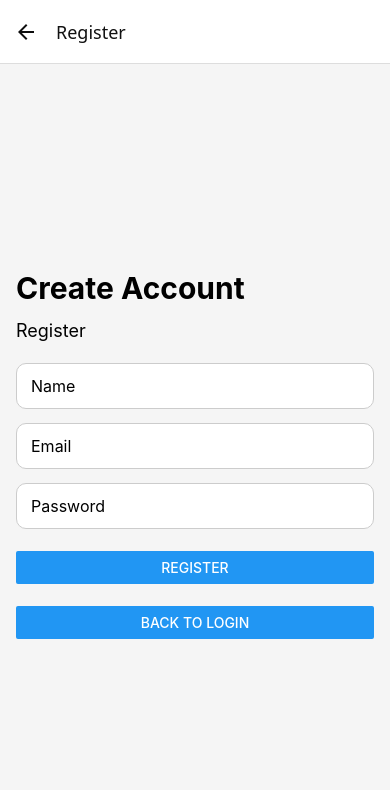
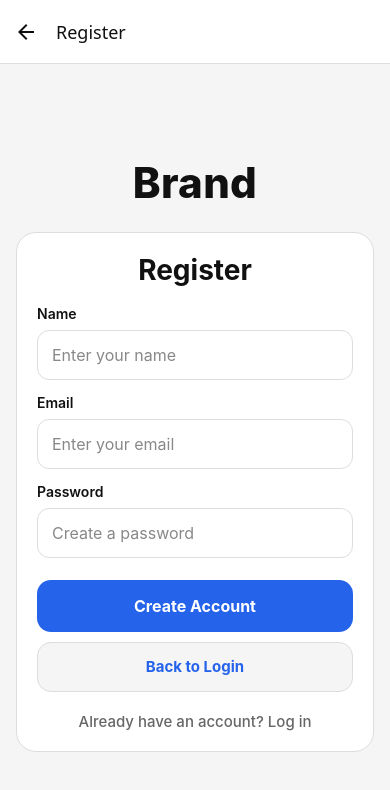
Before and after one commit to ava-03/4447_AG_TravelPlanner, a React Native app: screen /Register in a window 390 px wide. Shown: the top 790 px of the page. Built offline with nearby package versions, Linux system fonts and the light colour scheme; what expo-sqlite, react-native-worklets would draw is missing.

Commit message:
commit (login/ register)

```diff
--- a/screens/Login.tsx
+++ b/screens/Login.tsx
@@ -1,6 +1,17 @@
 import { useState } from 'react';
-import { Alert, Button, StyleSheet, Text, TextInput, View } from 'react-native';
+import {
+  ActivityIndicator,
+  Alert,
+  KeyboardAvoidingView,
+  Platform,
+  Pressable,
+  StyleSheet,
+  Text,
+  TextInput,
+  View,
+} from 'react-native';
 import ScreenContainer from '../components/ScreenContainer';
+import { useTheme } from '../theme/ThemeContext';
 import { loginUser } from '../utils/auth';
 import { setCurrentUserId } from '../utils/authStorage';
 
@@ -9,6 +20,8 @@ type Props = {
 };
 
 export default function Login({ navigation }: Props) {
+  const { colors, themeMode } = useTheme();
+
   const [email, setEmail] = useState('');
   const [password, setPassword] = useState('');
   const [loading, setLoading] = useState(false);
@@ -22,7 +35,11 @@ export default function Login({ navigation }: Props) {
         return;
       }
 
-      const user = await loginUser({ email, password });
+      const user = await loginUser({
+        email: email.trim(),
+        password: password.trim(),
+      });
+
       await setCurrentUserId(user.id);
 
       navigation.reset({
@@ -40,64 +57,172 @@ export default function Login({ navigation }: Props) {
 
   return (
     <ScreenContainer>
+      <KeyboardAvoidingView
+        style={styles.flex}
+        behavior={Platform.OS === 'ios' ? 'padding' : undefined}
+      >
         <View style={styles.container}>
-        <Text style={styles.title}>Trip Planner</Text>
-        <Text style={styles.subtitle}>Login</Text>
+          <View style={styles.hero}>
+            <Text style={[styles.brand, { color: colors.text }]}>Brand</Text>
+          </View>
 
+          <View
+            style={[
+              styles.card,
+              {
+                backgroundColor: colors.card,
+                borderColor: colors.border,
+              },
+            ]}
+          >
+            <Text style={[styles.cardTitle, { color: colors.text }]}>Login</Text>
+
+            <View style={styles.formGroup}>
+              <Text style={[styles.label, { color: colors.text }]}>Email</Text>
               <TextInput
-          style={styles.input}
-          placeholder="Email"
+                style={[
+                  styles.input,
+                  {
+                    backgroundColor: colors.input,
+                    borderColor: colors.border,
+                    color: colors.text,
+                  },
+                ]}
+                placeholder="Enter your email"
+                placeholderTextColor={colors.placeholder}
                 value={email}
                 onChangeText={setEmail}
                 autoCapitalize="none"
                 keyboardType="email-address"
                 accessibilityLabel="Email input"
               />
+            </View>
 
+            <View style={styles.formGroup}>
+              <Text style={[styles.label, { color: colors.text }]}>Password</Text>
               <TextInput
-          style={styles.input}
-          placeholder="Password"
+                style={[
+                  styles.input,
+                  {
+                    backgroundColor: colors.input,
+                    borderColor: colors.border,
+                    color: colors.text,
+                  },
+                ]}
+                placeholder="Enter your password"
+                placeholderTextColor={colors.placeholder}
                 value={password}
                 onChangeText={setPassword}
                 secureTextEntry
                 accessibilityLabel="Password input"
               />
-
-        <View style={styles.buttonSpacing}>
-          <Button title={loading ? 'Logging in...' : 'Login'} onPress={handleLogin} disabled={loading} />
             </View>
 
-        <Button title="Go to Register" onPress={() => navigation.navigate('Register')} />
+            <Pressable
+              style={[
+                styles.primaryButton,
+                {
+                  backgroundColor: colors.accent,
+                  opacity: loading ? 0.7 : 1,
+                },
+              ]}
+              onPress={handleLogin}
+              disabled={loading}
+            >
+              {loading ? (
+                <ActivityIndicator color={themeMode === 'dark' ? '#0f1115' : '#ffffff'} />
+              ) : (
+                <Text
+                  style={[
+                    styles.primaryButtonText,
+                    { color: themeMode === 'dark' ? '#0f1115' : '#ffffff' },
+                  ]}
+                >
+                  Login
+                </Text>
+              )}
+            </Pressable>
+
+            <Pressable
+              style={styles.linkButton}
+              onPress={() => navigation.navigate('Register')}
+              disabled={loading}
+            >
+              <Text style={[styles.linkText, { color: colors.accent }]}>
+                Don&apos;t have an account? Register
+              </Text>
+            </Pressable>
           </View>
+        </View>
+      </KeyboardAvoidingView>
     </ScreenContainer>
   );
 }
 
 const styles = StyleSheet.create({
+  flex: {
+    flex: 1,
+  },
   container: {
     flex: 1,
     justifyContent: 'center',
-    gap: 14,
+    paddingVertical: 24,
   },
-  title: {
-    fontSize: 32,
+  hero: {
+    marginBottom: 24,
+    alignItems: 'center',
+  },
+  brand: {
+    fontSize: 42,
+    fontWeight: '800',
+    letterSpacing: 0.3,
+    textAlign: 'center',
+  },
+  card: {
+    borderWidth: 1,
+    borderRadius: 20,
+    padding: 20,
+  },
+  cardTitle: {
+    fontSize: 28,
     fontWeight: '700',
+    marginBottom: 18,
+    textAlign: 'center',
   },
-  subtitle: {
-    fontSize: 18,
+  formGroup: {
+    marginBottom: 14,
+  },
+  label: {
+    fontSize: 14,
+    fontWeight: '600',
     marginBottom: 8,
   },
   input: {
     borderWidth: 1,
-    borderColor: '#ccc',
-    borderRadius: 10,
+    borderRadius: 12,
     paddingHorizontal: 14,
-    paddingVertical: 12,
+    paddingVertical: 14,
     fontSize: 16,
-    backgroundColor: '#fff',
   },
-  buttonSpacing: {
+  primaryButton: {
+    minHeight: 52,
+    borderRadius: 14,
+    alignItems: 'center',
+    justifyContent: 'center',
     marginTop: 8,
-    marginBottom: 8,
+  },
+  primaryButtonText: {
+    fontSize: 16,
+    fontWeight: '700',
+  },
+  linkButton: {
+    alignItems: 'center',
+    marginTop: 18,
+    paddingTop: 4,
+  },
+  linkText: {
+    fontSize: 15,
+    fontWeight: '600',
+    textAlign: 'center',
   },
 });
--- a/screens/Register.tsx
+++ b/screens/Register.tsx
@@ -1,6 +1,17 @@
 import { useState } from 'react';
-import { Alert, Button, StyleSheet, Text, TextInput, View } from 'react-native';
+import {
+  ActivityIndicator,
+  Alert,
+  KeyboardAvoidingView,
+  Platform,
+  Pressable,
+  StyleSheet,
+  Text,
+  TextInput,
+  View,
+} from 'react-native';
 import ScreenContainer from '../components/ScreenContainer';
+import { useTheme } from '../theme/ThemeContext';
 import { registerUser } from '../utils/auth';
 import { setCurrentUserId } from '../utils/authStorage';
 
@@ -9,6 +20,8 @@ type Props = {
 };
 
 export default function Register({ navigation }: Props) {
+  const { colors, themeMode } = useTheme();
+
   const [name, setName] = useState('');
   const [email, setEmail] = useState('');
   const [password, setPassword] = useState('');
@@ -23,7 +36,12 @@ export default function Register({ navigation }: Props) {
         return;
       }
 
-      const user = await registerUser({ name, email, password });
+      const user = await registerUser({
+        name: name.trim(),
+        email: email.trim(),
+        password: password.trim(),
+      });
+
       await setCurrentUserId(user.id);
 
       navigation.reset({
@@ -41,76 +59,219 @@ export default function Register({ navigation }: Props) {
 
   return (
     <ScreenContainer>
+      <KeyboardAvoidingView
+        style={styles.flex}
+        behavior={Platform.OS === 'ios' ? 'padding' : undefined}
+      >
         <View style={styles.container}>
-        <Text style={styles.title}>Create Account</Text>
-        <Text style={styles.subtitle}>Register</Text>
+          <View style={styles.hero}>
+            <Text style={[styles.brand, { color: colors.text }]}>Brand</Text>
+          </View>
 
+          <View
+            style={[
+              styles.card,
+              {
+                backgroundColor: colors.card,
+                borderColor: colors.border,
+              },
+            ]}
+          >
+            <Text style={[styles.cardTitle, { color: colors.text }]}>Register</Text>
+
+            <View style={styles.formGroup}>
+              <Text style={[styles.label, { color: colors.text }]}>Name</Text>
               <TextInput
-          style={styles.input}
-          placeholder="Name"
+                style={[
+                  styles.input,
+                  {
+                    backgroundColor: colors.input,
+                    borderColor: colors.border,
+                    color: colors.text,
+                  },
+                ]}
+                placeholder="Enter your name"
+                placeholderTextColor={colors.placeholder}
                 value={name}
                 onChangeText={setName}
                 accessibilityLabel="Name input"
               />
+            </View>
 
+            <View style={styles.formGroup}>
+              <Text style={[styles.label, { color: colors.text }]}>Email</Text>
               <TextInput
-          style={styles.input}
-          placeholder="Email"
+                style={[
+                  styles.input,
+                  {
+                    backgroundColor: colors.input,
+                    borderColor: colors.border,
+                    color: colors.text,
+                  },
+                ]}
+                placeholder="Enter your email"
+                placeholderTextColor={colors.placeholder}
                 value={email}
                 onChangeText={setEmail}
                 autoCapitalize="none"
                 keyboardType="email-address"
                 accessibilityLabel="Email input"
               />
+            </View>
 
+            <View style={styles.formGroup}>
+              <Text style={[styles.label, { color: colors.text }]}>Password</Text>
               <TextInput
-          style={styles.input}
-          placeholder="Password"
+                style={[
+                  styles.input,
+                  {
+                    backgroundColor: colors.input,
+                    borderColor: colors.border,
+                    color: colors.text,
+                  },
+                ]}
+                placeholder="Create a password"
+                placeholderTextColor={colors.placeholder}
                 value={password}
                 onChangeText={setPassword}
                 secureTextEntry
                 accessibilityLabel="Password input"
               />
+            </View>
 
-        <View style={styles.buttonSpacing}>
-          <Button
-            title={loading ? 'Registering...' : 'Register'}
+            <Pressable
+              style={[
+                styles.primaryButton,
+                {
+                  backgroundColor: colors.accent,
+                  opacity: loading ? 0.7 : 1,
+                },
+              ]}
               onPress={handleRegister}
               disabled={loading}
-          />
+            >
+              {loading ? (
+                <ActivityIndicator color={themeMode === 'dark' ? '#0f1115' : '#ffffff'} />
+              ) : (
+                <Text
+                  style={[
+                    styles.primaryButtonText,
+                    { color: themeMode === 'dark' ? '#0f1115' : '#ffffff' },
+                  ]}
+                >
+                  Create Account
+                </Text>
+              )}
+            </Pressable>
+
+            <Pressable
+              style={[
+                styles.secondaryButton,
+                {
+                  backgroundColor: colors.background,
+                  borderColor: colors.border,
+                },
+              ]}
+              onPress={() => navigation.goBack()}
+              disabled={loading}
+            >
+              <Text style={[styles.secondaryButtonText, { color: colors.accent }]}>
+                Back to Login
+              </Text>
+            </Pressable>
+
+            <Pressable
+              style={styles.linkButton}
+              onPress={() => navigation.goBack()}
+              disabled={loading}
+            >
+              <Text style={[styles.linkText, { color: colors.subtext }]}>
+                Already have an account? Log in
+              </Text>
+            </Pressable>
           </View>
-
-        <Button title="Back to Login" onPress={() => navigation.goBack()} />
         </View>
+      </KeyboardAvoidingView>
     </ScreenContainer>
   );
 }
 
 const styles = StyleSheet.create({
+  flex: {
+    flex: 1,
+  },
   container: {
     flex: 1,
     justifyContent: 'center',
-    gap: 14,
+    paddingVertical: 24,
   },
-  title: {
-    fontSize: 30,
+  hero: {
+    marginBottom: 24,
+    alignItems: 'center',
+  },
+  brand: {
+    fontSize: 42,
+    fontWeight: '800',
+    letterSpacing: 0.3,
+    textAlign: 'center',
+  },
+  card: {
+    borderWidth: 1,
+    borderRadius: 20,
+    padding: 20,
+  },
+  cardTitle: {
+    fontSize: 28,
     fontWeight: '700',
+    marginBottom: 18,
+    textAlign: 'center',
   },
-  subtitle: {
-    fontSize: 18,
+  formGroup: {
+    marginBottom: 14,
+  },
+  label: {
+    fontSize: 14,
+    fontWeight: '600',
     marginBottom: 8,
   },
   input: {
     borderWidth: 1,
-    borderColor: '#ccc',
-    borderRadius: 10,
+    borderRadius: 12,
     paddingHorizontal: 14,
-    paddingVertical: 12,
+    paddingVertical: 14,
     fontSize: 16,
-    backgroundColor: '#fff',
   },
-  buttonSpacing: {
+  primaryButton: {
+    minHeight: 52,
+    borderRadius: 14,
+    alignItems: 'center',
+    justifyContent: 'center',
     marginTop: 8,
-    marginBottom: 8,
+  },
+  primaryButtonText: {
+    fontSize: 16,
+    fontWeight: '700',
+  },
+  secondaryButton: {
+    minHeight: 50,
+    borderRadius: 14,
+    borderWidth: 1,
+    alignItems: 'center',
+    justifyContent: 'center',
+    marginTop: 10,
+  },
+  secondaryButtonText: {
+    fontSize: 15,
+    fontWeight: '700',
+  },
+  linkButton: {
+    alignItems: 'center',
+    marginTop: 16,
+    paddingTop: 4,
+  },
+  linkText: {
+    fontSize: 15,
+    fontWeight: '500',
+    textAlign: 'center',
   },
 });
```
Lines whose indentation alone changed are shown as unchanged.
